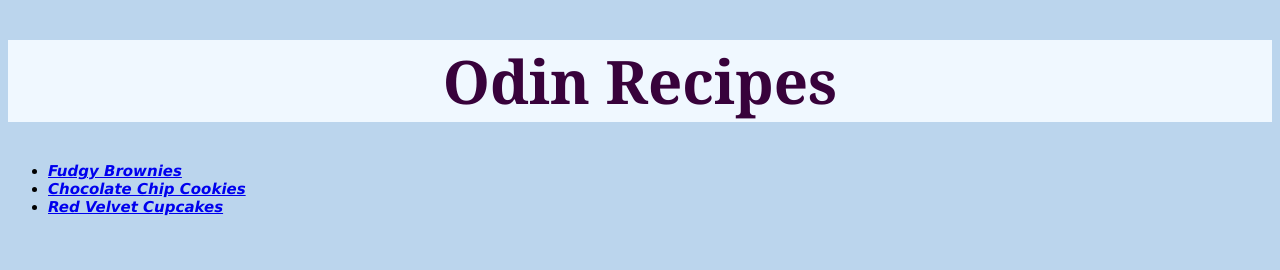
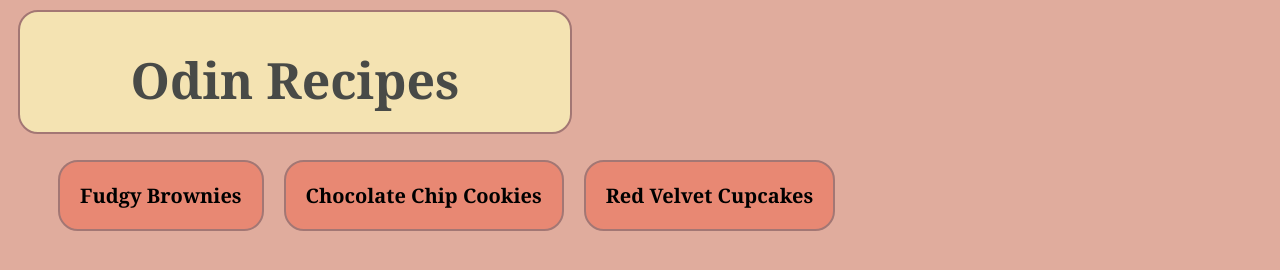
Before and after one commit to yannie-cakes/odin-recipes, a plain HTML site: page index.html in a window 1280 px wide. Drawn offline with Linux system fonts and the light colour scheme.

Commit message:
Modify style.css and index.html
- Add divs for the header and list of recipes
- Change background colors
- Add borders for header and list items

```diff
--- a/index.html
+++ b/index.html
@@ -7,13 +7,17 @@
     </head>
 
     <body>
-        <div class="headers">
+        <div class="header">
             <h1>Odin Recipes</h1>
         </div>
-        <ul>
-            <li><a href="./recipes/brownies.html" class="recipe-titles"><em>Fudgy Brownies</em></a></li>
-            <li><a href="./recipes/choco-cookies.html" class="recipe-titles"><em>Chocolate Chip Cookies</em></a></li>
-            <li><a href="./recipes/red-velvet-cupcakes.html" class="recipe-titles"><em>Red Velvet Cupcakes</em></a></li>
-        </ul>
+        <div class="container">
+            <div class="center">
+                <ul class="list-of-recipes">
+                    <li><a href="./recipes/brownies.html" id="brownies">Fudgy Brownies</a></li>
+                    <li><a href="./recipes/choco-cookies.html" id="cookies">Chocolate Chip Cookies</a></li>
+                    <li><a href="./recipes/red-velvet-cupcakes.html" id="cupcakes">Red Velvet Cupcakes</a></li>
+                </ul>
+            </div>
+        </div>
     </body>
 </html>
--- a/style.css
+++ b/style.css
@@ -1,18 +1,55 @@
 body{
-    background-color: #BBD5ED;
+    background-color: #E0AC9D;
 }
 
-.headers{
+.header{
+    font-family:Cambria, Cochin, Georgia, Times, 'Times New Roman', serif;
+    font-size: 25px;
+    font-weight: bold;
     text-align: center;
-    font-family:Cambria, Cochin, Georgia, Times, 'Times New Roman', serif;
-    font-size: 30px;
-    font-weight: bold;
-    background-color: aliceblue;
-    color: #38023B;
+    background-color: #F4E3B2;
+    color: #484A47;
+    border: 2px solid #A37774;
+    border-radius: 20px;
+    margin: 10px;
+    height: 120px;
+    width: 550px;
 }
 
-a.recipe-titles{
+.recipe-titles{
     font-family:Verdana, Geneva, Tahoma, sans-serif;
     font-size: 15px;
     font-weight: bold;
+    text-decoration: none;
+    color: black;
 }
+
+.list-of-recipes{
+    display: flex;
+    list-style: none;
+    align-items: center;
+}
+
+.list-of-recipes li{
+    margin: 10px;
+}
+
+.list-of-recipes a{
+    display: inline-block;
+    padding: 1em;
+    border: 2px solid #A37774;
+    border-radius: 20px;
+    background-color: #E88873;
+    text-decoration: none;
+    font-family: Georgia, 'Times New Roman', Times, serif;
+    font-size: 20px;
+    font-weight: bold;
+    color: black;
+}
+
+
+.list-of-recipes a:hover{
+    padding: 2em;
+    border: 2px solid #E88873;
+    background-color: #A37774;
+}
```
